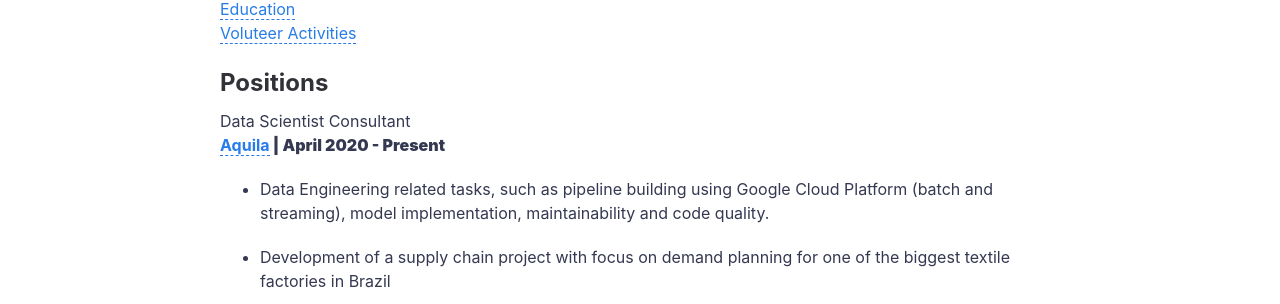
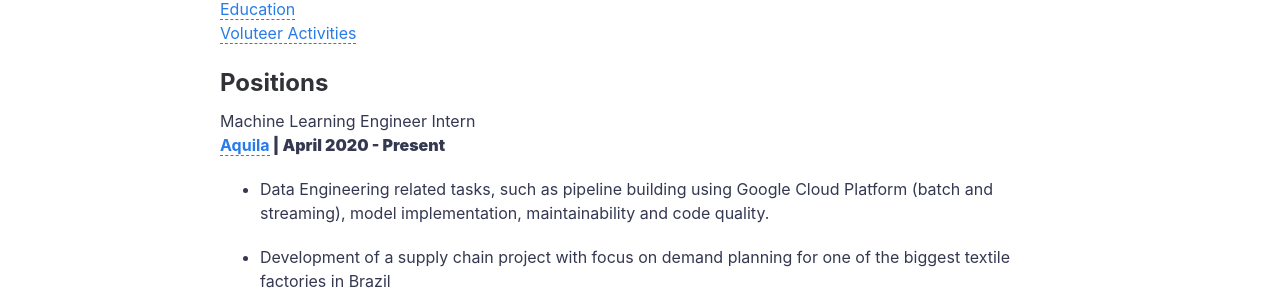
Before and after one commit to eduhumb/eduhumb.github.io, a Jekyll site: the page built from curriculum.md, in a window 1280 px wide and 900 px high. Shown: the part 427-731 px from the top of the window. Built offline with Jekyll 4.4.1, drawn with Linux system fonts in a browser that asks for light colours.

Commit message:
Fixed current curriculum position

```diff
--- a/curriculum.md
+++ b/curriculum.md
@@ -14,7 +14,7 @@ permalink: /curriculum/
 <a name="positions"/>
 ## Positions
 
-Data Scientist Consultant<br>
+Machine Learning Engineer Intern<br>
 <b><a href='https://www.aquila.com.br/language/en/'>Aquila</a><b> | April 2020 - Present
 
 - Data Engineering related tasks, such as pipeline  building using Google Cloud Platform (batch and streaming), model implementation, maintainability and code quality.
```
